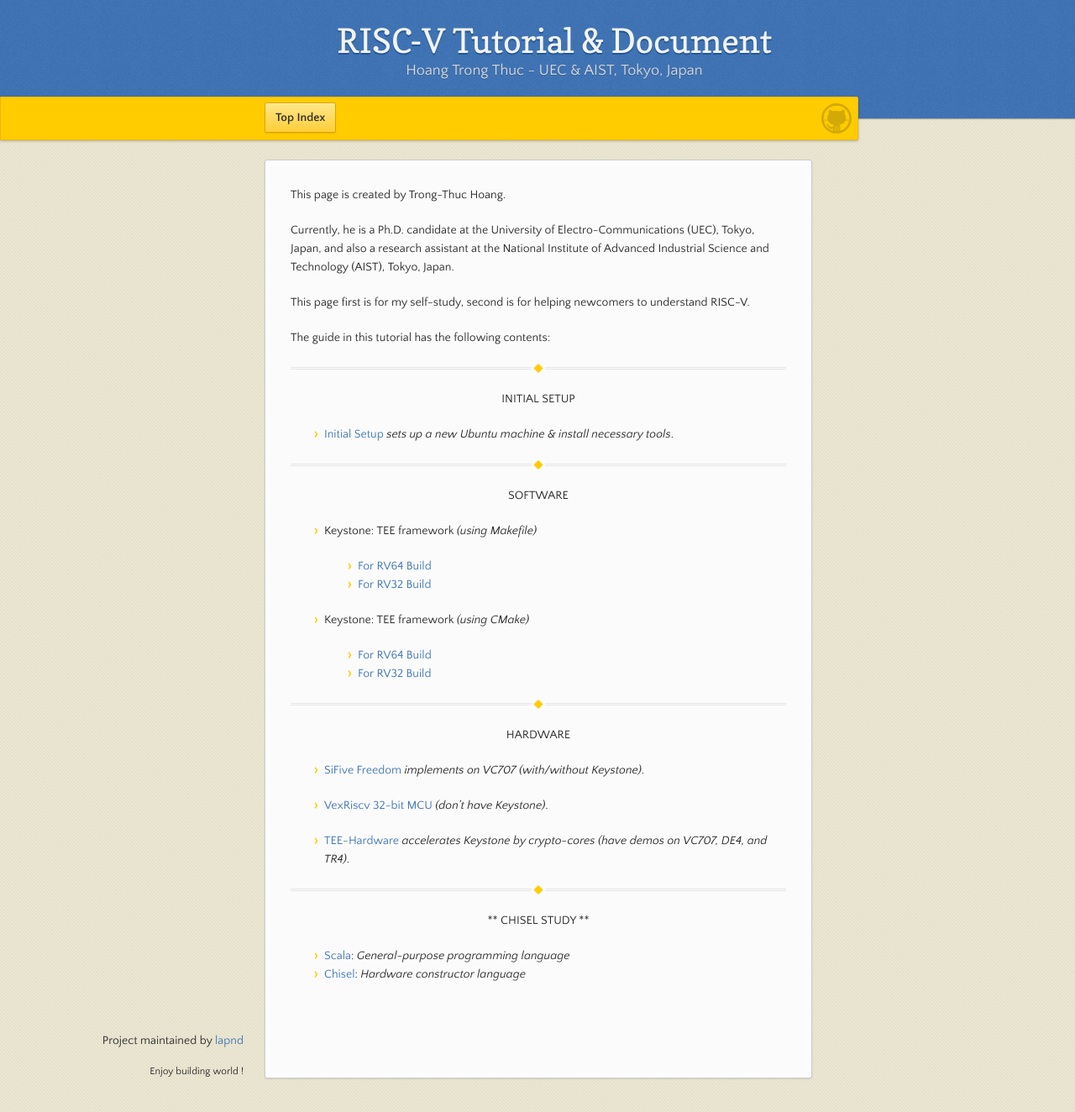
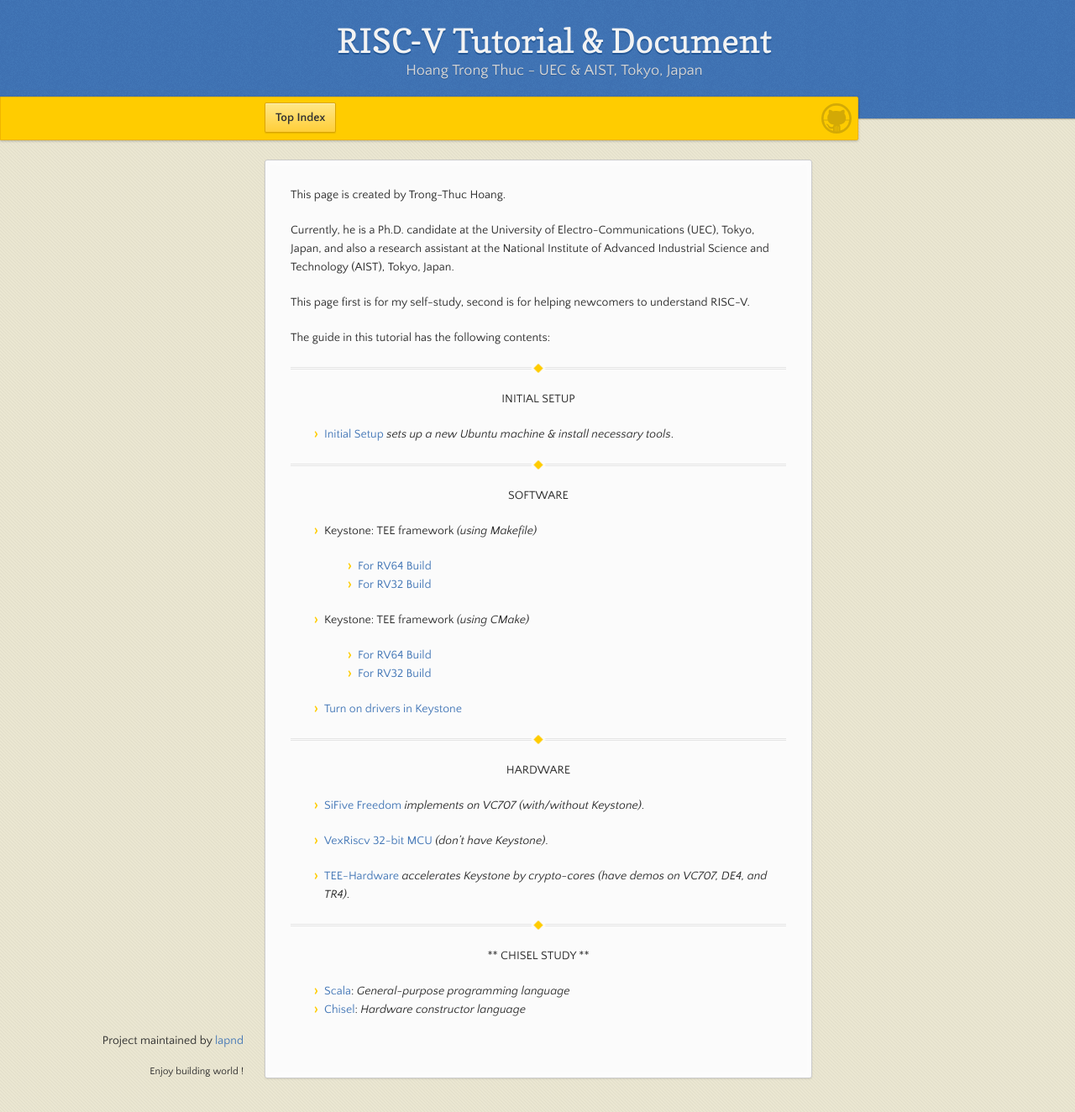
Before and after one commit to lapnd/httdes.github.io, a Jekyll site: the page built from index.md, in a window 1280 px wide and 1324 px high. Shown: the whole window at 84% size. Built offline with Jekyll 4.4.1, drawn with Linux system fonts in a browser that asks for light colours.

Commit message:
Update index.md

```diff
--- a/index.md
+++ b/index.md
@@ -30,6 +30,8 @@ The guide in this tutorial has the following contents:
   * [For RV64 Build](./keystone-cmake-64)
   * [For RV32 Build](./keystone-cmake-32)
 
+- [Turn on drivers in Keystone](./keystone-drivers)
+
 * * *
 
 <p style="text-align:center">HARDWARE</p>
```
